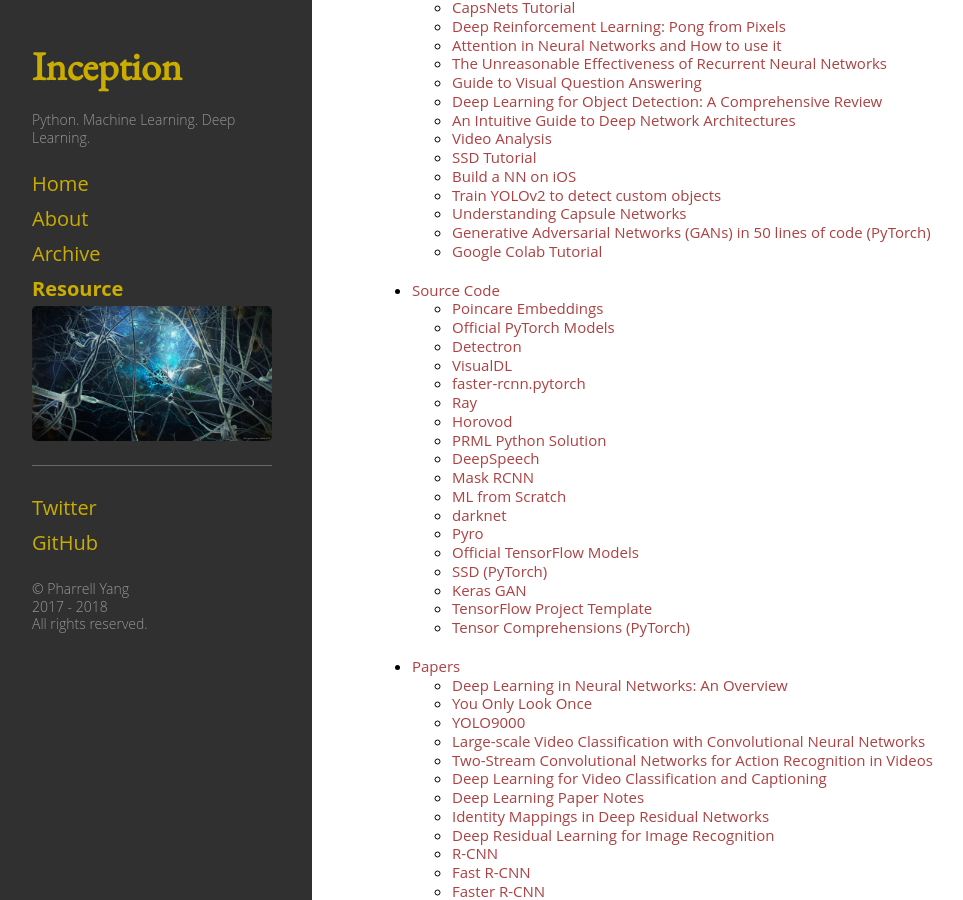
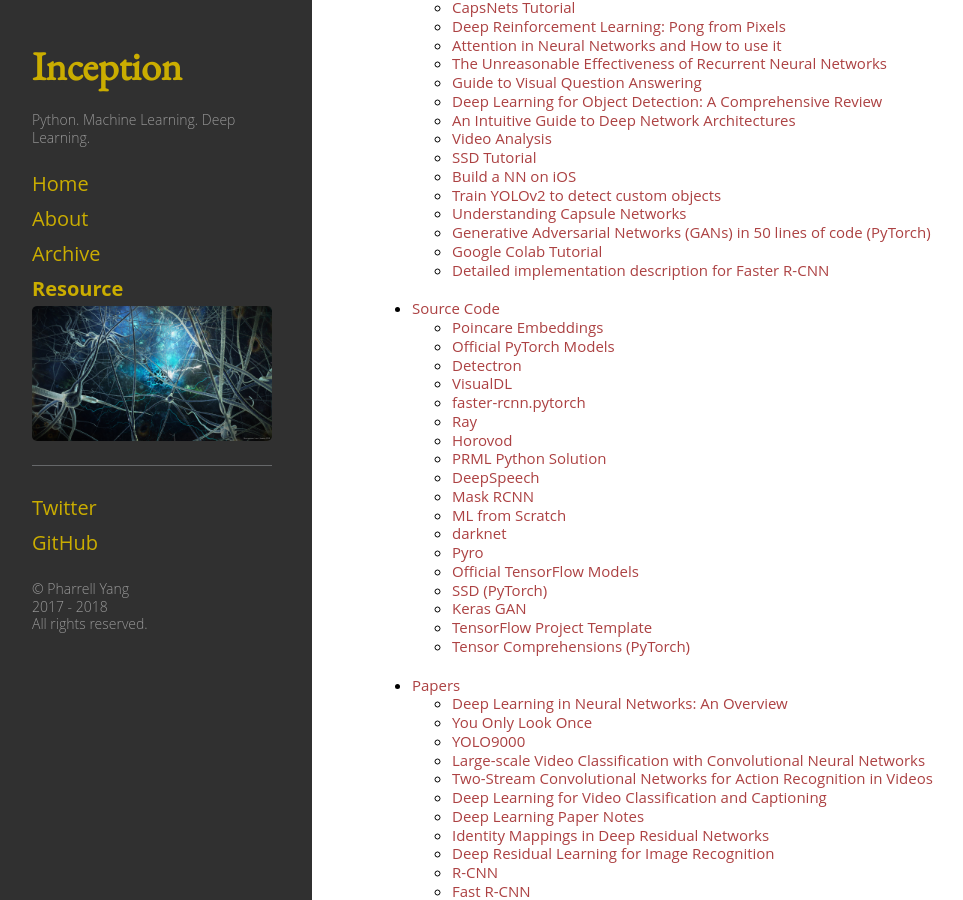
Before and after one commit to pharrellyhy/pharrellyhy.github.io.bakcup, a Jekyll site: the page built from resource.md, in a window 1280 px wide and 900 px high, scrolled down 381 px. Shown: the whole window, without its empty margins (8-971 px from the left). Built offline with Jekyll 4.4.1, drawn with Linux system fonts in a browser that asks for light colours.

Commit message:
updates resource

```diff
--- a/_data/nav.yml
+++ b/_data/nav.yml
@@ -75,6 +75,9 @@
 
     - title: "Google Colab Tutorial"
       url: "https://medium.com/deep-learning-turkey/google-colab-free-gpu-tutorial-e113627b9f5d"
+
+    - title: "Detailed implementation description for Faster R-CNN"
+      url: "www.telesens.co/2018/03/11/object-detection-and-classification-using-r-cnns"
 
 
 - title: "Source Code"
```
